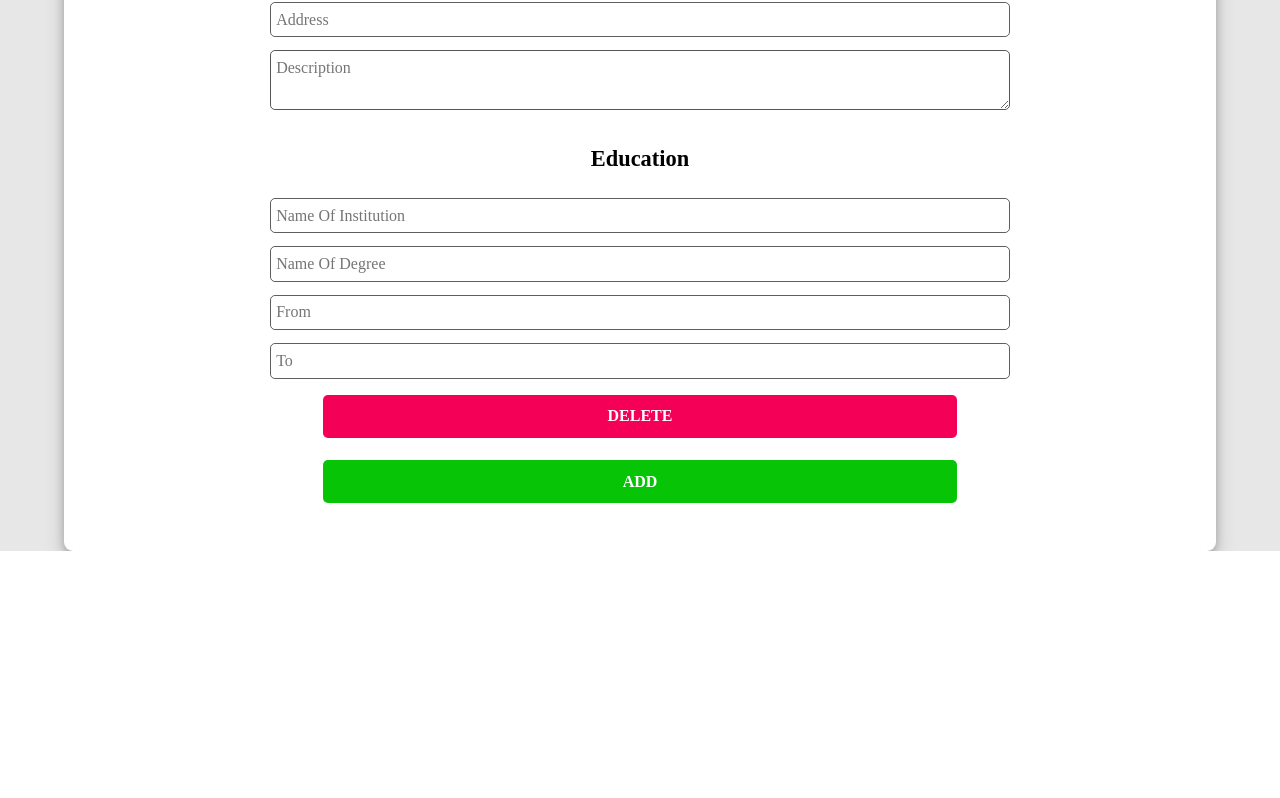
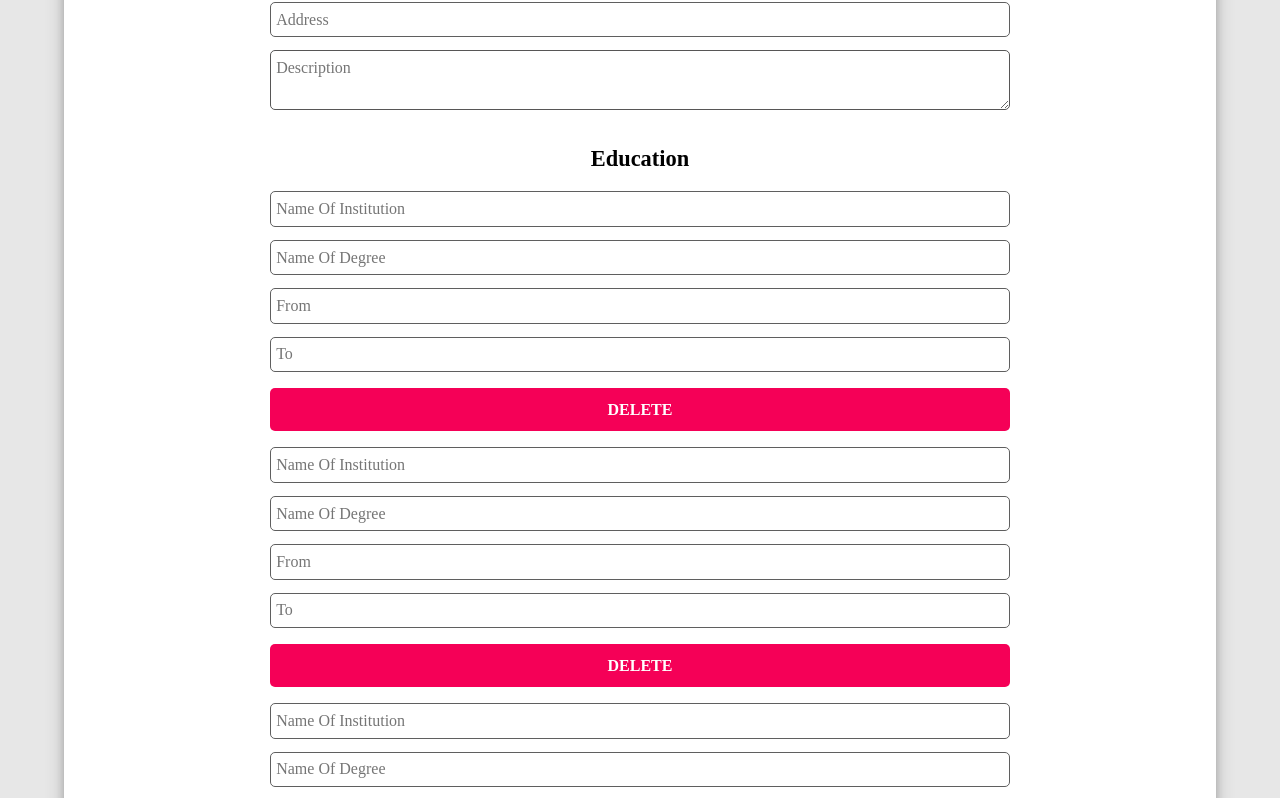
Before and after one commit to aelmi03/cv-app, a React (Create React App) app: page / in a window 1280 px wide. Shown: the part 443-1241 px from the top of the page. Before the commit the page ends 994 px from the top, so only its background shows below. Built offline with nearby package versions, Linux system fonts and the light colour scheme.

Commit message:
Finished the functionality to pass my educational objects array to my EducationalInfo section which renders the educational objects with the help of the EducationalForms for each educational object

```diff
--- a/package.json
+++ b/package.json
@@ -9,6 +9,7 @@
     "react": "^17.0.2",
     "react-dom": "^17.0.2",
     "react-scripts": "5.0.0",
+    "uniqid": "^5.4.0",
     "web-vitals": "^2.1.2"
   },
   "scripts": {
--- a/src/App.js
+++ b/src/App.js
@@ -2,6 +2,7 @@ import React, { Component } from "react";
 import Header from "./components/Header/Header";
 import GeneralInfo from "./components/GeneralInfo/GeneralInfo";
 import EducationalInfo from "./components/EducationalInfo/EducationalInfo.js";
+import uniqid from "uniqid";
 import "./styles/App.css";
 
 class App extends Component {
@@ -16,6 +17,29 @@ class App extends Component {
         address: "",
         description: "",
       },
+      educations: [
+        {
+          institution: "",
+          degree: "",
+          from: "",
+          to: "",
+          id: uniqid(),
+        },
+        {
+          institution: "",
+          degree: "",
+          from: "",
+          to: "",
+          id: uniqid(),
+        },
+        {
+          institution: "",
+          degree: "",
+          from: "",
+          to: "",
+          id: uniqid(),
+        },
+      ],
     };
     this.updateGeneralInfo = this.updateGeneralInfo.bind(this);
   }
@@ -37,7 +61,7 @@ class App extends Component {
             generalInfo={this.state.generalInfo}
             updateGeneralInfo={this.updateGeneralInfo}
           />
-          <EducationalInfo />
+          <EducationalInfo educations={this.state.educations} />
         </div>
       </div>
     );
--- a/src/components/EducationalForm/EducationalForm.js
+++ b/src/components/EducationalForm/EducationalForm.js
@@ -3,6 +3,7 @@ import EducationalFormCSS from "./EducationalForm.module.css";
 
 class EducationalForm extends Component {
   render() {
+    const { institution, degree, from, to } = this.props.education;
     return (
       <div className={EducationalFormCSS.container}>
         <form className={EducationalFormCSS.form}>
@@ -10,21 +11,25 @@ class EducationalForm extends Component {
             type="text"
             className={EducationalFormCSS.input}
             placeholder="Name Of Institution"
+            value={institution}
           />
           <input
             type="text"
             className={EducationalFormCSS.input}
             placeholder="Name Of Degree"
+            value={degree}
           />
           <input
             type="text"
             className={EducationalFormCSS.input}
             placeholder="From"
+            value={from}
           />
           <input
             type="text"
             className={EducationalFormCSS.input}
             placeholder="To"
+            value={to}
           />
         </form>
         <button className="delete-button">DELETE</button>
--- a/src/components/EducationalInfo/EducationalInfo.js
+++ b/src/components/EducationalInfo/EducationalInfo.js
@@ -3,15 +3,23 @@ import EducationalInfoCSS from "./EducationalInfo.module.css";
 import EducationalForm from "../EducationalForm/EducationalForm";
 
 class EducationalInfo extends Component {
-  constructor(props) {
-    super(props);
+  loadEducationForms() {
+    return this.props.educations.map((educationObject) => {
+      return (
+        <EducationalForm
+          education={educationObject}
+          key={educationObject.id}
+          id={educationObject.id}
+        />
+      );
+    });
   }
   render() {
     return (
       <div className={EducationalInfoCSS.container}>
         <h1 className={EducationalInfoCSS.heading}>Education</h1>
-        <EducationalForm />
-        <button class="add-button">ADD</button>
+        {this.loadEducationForms()}
+        <button className="add-button">ADD</button>
       </div>
     );
   }
--- a/src/components/EducationalInfo/EducationalInfo.module.css
+++ b/src/components/EducationalInfo/EducationalInfo.module.css
@@ -4,7 +4,7 @@
   text-align: center;
   justify-content: center;
   align-items: center;
-  gap: 1.4rem;
+  gap: 1rem;
 }
 
 .heading {
--- a/src/styles/App.css
+++ b/src/styles/App.css
@@ -26,8 +26,8 @@
   padding: 0.6rem 0.9rem;
   border-radius: 5px;
   border: none;
-  min-width: 13rem;
-  width: 60%;
+  min-width: 18rem;
+  width: 70%;
   font-weight: bold;
 }
 
```
Also changed, not shown: 1 other file (tests, documents, lock files or other folders).
